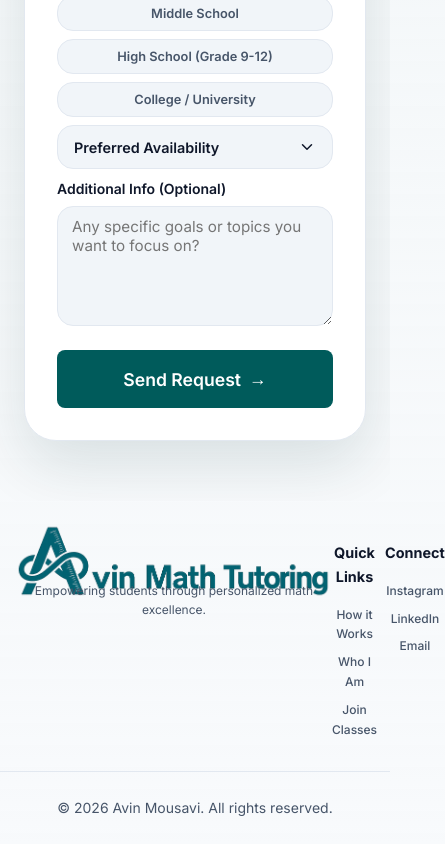
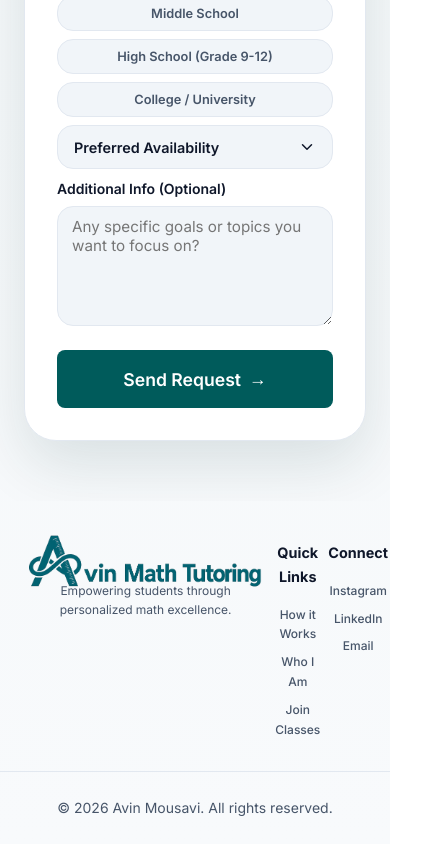
Before and after one commit to parsaabbasian/Math_Tutoring, a Next.js app: page / in a window 390 px wide. Shown: the part 4204-5048 px from the top of the page, 445 px wide, since content can reach past the window. Built offline with nearby package versions, Linux system fonts and the light colour scheme.

Commit message:
Reduce footer logo size for better proportions and consistency

```diff
--- a/src/app/components/Footer.module.css
+++ b/src/app/components/Footer.module.css
@@ -15,12 +15,12 @@
 }
 
 .logoImage {
-  height: 120px;
+  height: 80px;
   width: auto;
   object-fit: contain;
   margin-left: -15px;
-  margin-top: -20px;
-  margin-bottom: -35px;
+  margin-top: -10px;
+  margin-bottom: -15px;
 }
 
 [dir='rtl'] .logoImage {
@@ -92,8 +92,8 @@
   }
 
   .logoImage {
-    height: 80px;
-    margin-bottom: -20px;
+    height: 60px;
+    margin-bottom: -10px;
     margin-left: 0;
     margin-right: 0;
   }
```
